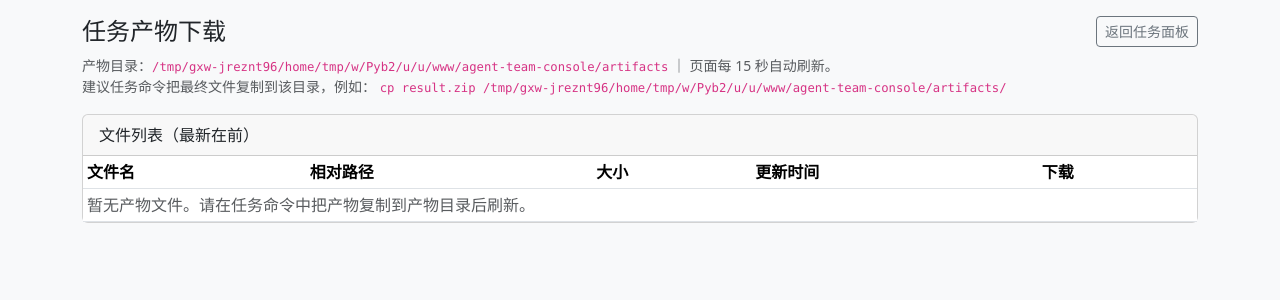
After one commit to kelly-create/bot-skllis, a Flask app: page /artifacts in a window 1280 px wide. The commit adds this page. Shown: the top 300 px of the page. Run offline with Flask 3, Linux system fonts and the light colour scheme; the visitor is signed in with stand-in values (Sample User, id 1).

Commit message:
feat: add browser artifact download center

```diff
--- a/agent-team-console/app.py
+++ b/agent-team-console/app.py
@@ -8,7 +8,7 @@ from contextlib import contextmanager
 from datetime import datetime
 from functools import wraps
 
-from flask import Flask, flash, g, jsonify, redirect, render_template, request, session, url_for
+from flask import Flask, abort, flash, g, jsonify, redirect, render_template, request, send_from_directory, session, url_for
 
 BASE_DIR = os.path.dirname(os.path.abspath(__file__))
 DB_PATH = os.getenv("ATC_DB_PATH", os.path.join(BASE_DIR, "data", "tasks.db"))
@@ -17,8 +17,10 @@ ADMIN_PASSWORD = os.getenv("ATC_ADMIN_PASSWORD", "k5348988")
 APP_SECRET = os.getenv("ATC_APP_SECRET", "change-me-now")
 WORKDIR = os.getenv("ATC_WORKDIR", BASE_DIR)
 DEFAULT_MAX_CONCURRENT = int(os.getenv("ATC_MAX_CONCURRENT", "4"))
+ARTIFACT_ROOT = os.getenv("ATC_ARTIFACT_ROOT", os.path.join(BASE_DIR, "artifacts"))
 
 os.makedirs(os.path.dirname(DB_PATH), exist_ok=True)
+os.makedirs(ARTIFACT_ROOT, exist_ok=True)
 
 app = Flask(__name__)
 app.secret_key = APP_SECRET
@@ -65,6 +67,38 @@ limiter = ConcurrencyLimiter(DEFAULT_MAX_CONCURRENT)
 
 def now_str():
     return datetime.utcnow().strftime("%Y-%m-%d %H:%M:%S UTC")
+
+
+def format_size(num_bytes: int) -> str:
+    size = float(num_bytes)
+    for unit in ["B", "KB", "MB", "GB", "TB"]:
+        if size < 1024 or unit == "TB":
+            return f"{size:.1f}{unit}" if unit != "B" else f"{int(size)}B"
+        size /= 1024
+
+
+def list_artifacts(max_items: int = 300):
+    out = []
+    for root, _, files in os.walk(ARTIFACT_ROOT):
+        for name in files:
+            full = os.path.join(root, name)
+            rel = os.path.relpath(full, ARTIFACT_ROOT)
+            try:
+                st = os.stat(full)
+            except FileNotFoundError:
+                continue
+            out.append(
+                {
+                    "name": name,
+                    "rel_path": rel,
+                    "size": st.st_size,
+                    "size_human": format_size(st.st_size),
+                    "mtime": datetime.utcfromtimestamp(st.st_mtime).strftime("%Y-%m-%d %H:%M:%S UTC"),
+                    "ts": st.st_mtime,
+                }
+            )
+    out.sort(key=lambda x: x["ts"], reverse=True)
+    return out[:max_items]
 
 
 @contextmanager
@@ -271,6 +305,7 @@ def start_task(task_id: int):
 def _attach_globals():
     g.max_concurrent = limiter.get_limit()
     g.active_workers = limiter.get_running()
+    g.artifact_root = ARTIFACT_ROOT
 
 
 @app.route("/healthz")
@@ -325,6 +360,32 @@ def dashboard():
         running_count=len(running_processes),
         queue_count=queue_count,
     )
+
+
+@app.route("/artifacts")
+@login_required
+def artifacts_page():
+    files = list_artifacts()
+    return render_template("artifacts.html", files=files, artifact_root=ARTIFACT_ROOT)
+
+
+@app.route("/artifacts/download/<path:rel_path>")
+@login_required
+def artifacts_download(rel_path: str):
+    safe_full = os.path.realpath(os.path.join(ARTIFACT_ROOT, rel_path))
+    root_real = os.path.realpath(ARTIFACT_ROOT)
+    if not safe_full.startswith(root_real + os.sep) and safe_full != root_real:
+        abort(400)
+    if not os.path.isfile(safe_full):
+        abort(404)
+    return send_from_directory(ARTIFACT_ROOT, rel_path, as_attachment=True)
+
+
+@app.post("/artifacts/clear")
+@login_required
+def artifacts_clear_note():
+    flash("当前版本为安全起见未开放网页删除文件；请在服务器上手动清理产物目录。")
+    return redirect(url_for("artifacts_page"))
 
 
 @app.post("/settings/concurrency")
--- /dev/null
+++ b/agent-team-console/templates/artifacts.html
@@ -0,0 +1,55 @@
+<!doctype html>
+<html lang="zh-CN">
+<head>
+  <meta charset="utf-8" />
+  <meta name="viewport" content="width=device-width, initial-scale=1" />
+  <title>任务产物下载</title>
+  <link href="https://cdn.jsdelivr.net/npm/bootstrap@5.3.3/dist/css/bootstrap.min.css" rel="stylesheet">
+  <meta http-equiv="refresh" content="15">
+</head>
+<body class="bg-light">
+<div class="container py-3">
+  <div class="d-flex justify-content-between align-items-center mb-2">
+    <h4 class="mb-0">任务产物下载</h4>
+    <a class="btn btn-sm btn-outline-secondary" href="{{ url_for('dashboard') }}">返回任务面板</a>
+  </div>
+  <div class="small text-muted mb-3">
+    产物目录：<code>{{ artifact_root }}</code> ｜ 页面每 15 秒自动刷新。
+    <br>建议任务命令把最终文件复制到该目录，例如：
+    <code>cp result.zip {{ artifact_root }}/</code>
+  </div>
+
+  {% with messages = get_flashed_messages() %}
+    {% if messages %}
+      <div class="alert alert-info py-2">{{ messages[0] }}</div>
+    {% endif %}
+  {% endwith %}
+
+  <div class="card">
+    <div class="card-header">文件列表（最新在前）</div>
+    <div class="table-responsive">
+      <table class="table table-sm table-hover mb-0">
+        <thead>
+          <tr><th>文件名</th><th>相对路径</th><th>大小</th><th>更新时间</th><th>下载</th></tr>
+        </thead>
+        <tbody>
+        {% if files|length == 0 %}
+          <tr><td colspan="5" class="text-muted">暂无产物文件。请在任务命令中把产物复制到产物目录后刷新。</td></tr>
+        {% else %}
+          {% for f in files %}
+            <tr>
+              <td>{{ f.name }}</td>
+              <td><code>{{ f.rel_path }}</code></td>
+              <td>{{ f.size_human }}</td>
+              <td>{{ f.mtime }}</td>
+              <td><a class="btn btn-sm btn-primary" href="{{ url_for('artifacts_download', rel_path=f.rel_path) }}">下载</a></td>
+            </tr>
+          {% endfor %}
+        {% endif %}
+        </tbody>
+      </table>
+    </div>
+  </div>
+</div>
+</body>
+</html>
--- a/agent-team-console/templates/dashboard.html
+++ b/agent-team-console/templates/dashboard.html
@@ -13,6 +13,7 @@
     <div class="text-white small d-flex align-items-center gap-2">
       <span>并发上限: {{ g.max_concurrent }} ｜ 活跃执行: {{ g.active_workers }} ｜ 排队中: {{ queue_count }}</span>
       <button type="button" id="toggleRefreshBtn" class="btn btn-sm btn-outline-light py-0 px-2" onclick="toggleAutoRefresh()">自动刷新：开</button>
+      <a class="text-white" href="{{ url_for('artifacts_page') }}">产物下载</a>
       <a class="text-white" href="{{ url_for('logout') }}">退出</a>
     </div>
   </div>
@@ -119,6 +120,7 @@
             <div class="form-text">
               示例：<code>cd /root/your-project && pytest -q</code> ｜ <code>cd /root/your-project && npm run build</code>。
               若你是新手，建议先使用上面的“业务模板”自动生成命令。
+              <br>如果任务会生成文件，请把产物放到：<code>{{ g.artifact_root }}</code>，然后可在顶部“产物下载”里直接下载。
             </div>
           </div>
         </div>
```
Also changed, not shown: MEMORY.md (+1 -0 lines), memory/2026-02-19.md (+11 -0 lines).
